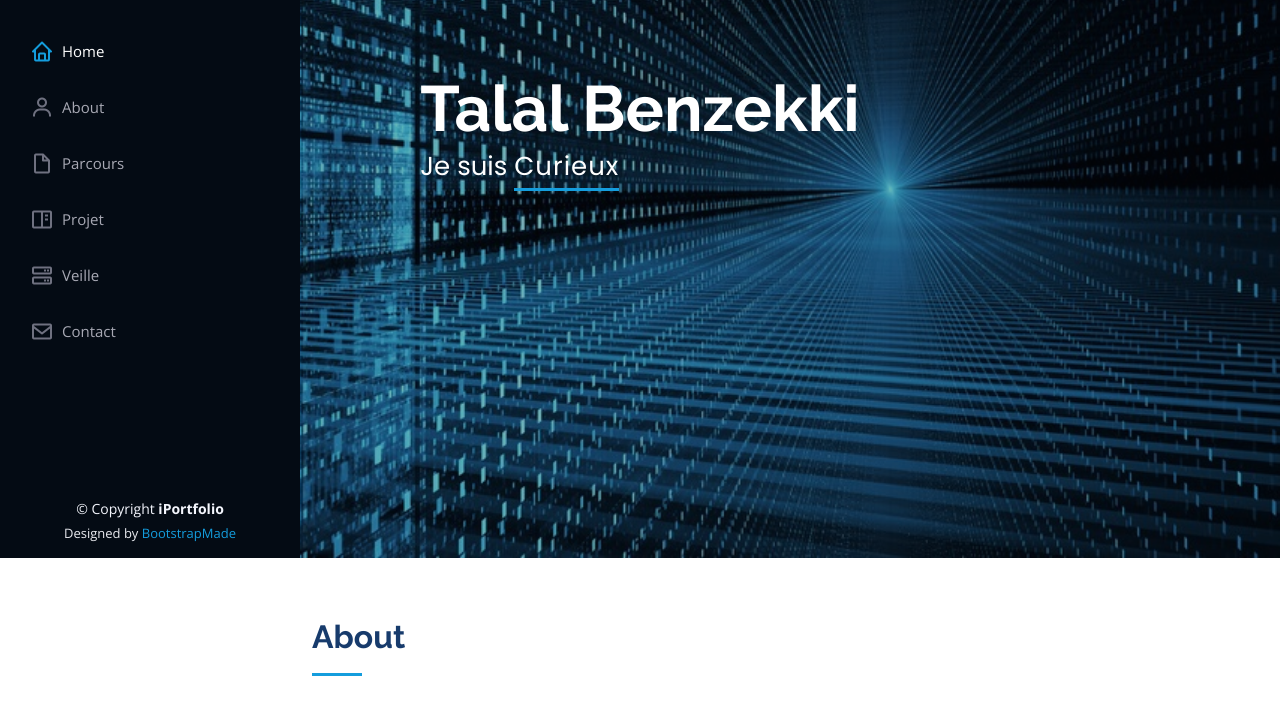
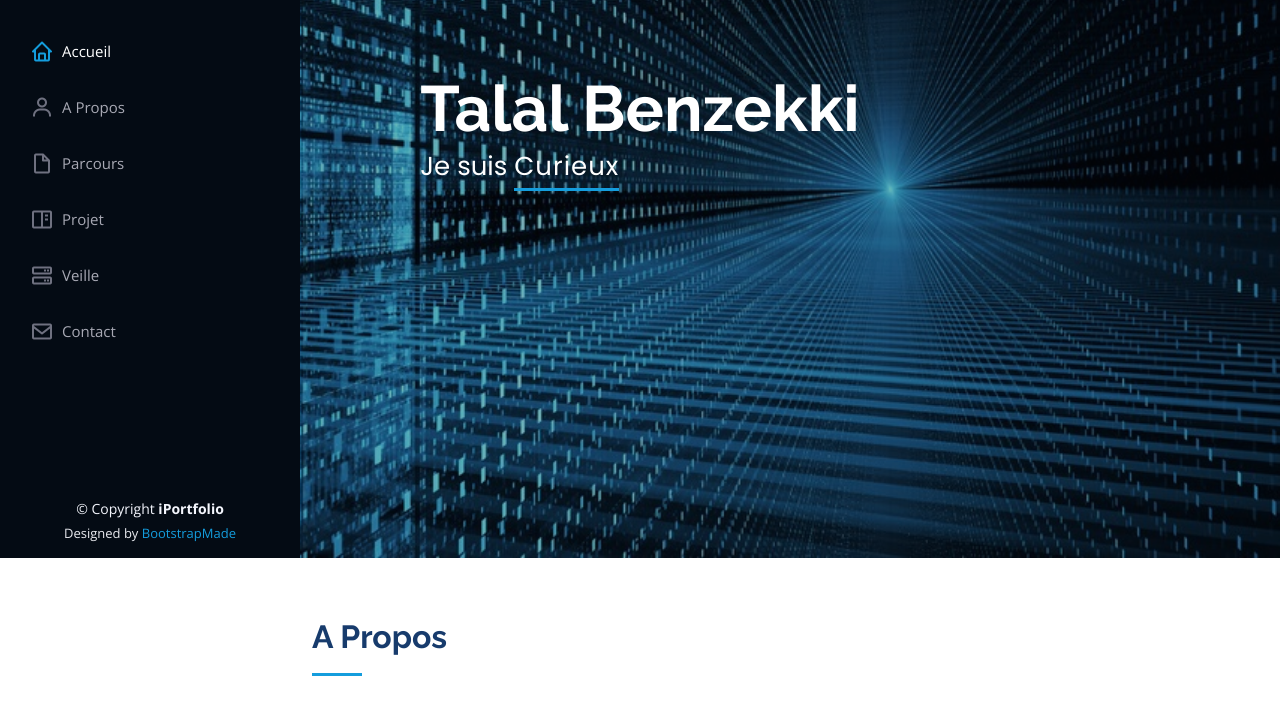
Before and after one commit to Astralale/Portfolio, a plain HTML site: page index.html in a window 1280 px wide. Shown: the part 242-952 px from the top of the page. Drawn offline with nearby package versions, Linux system fonts and the light colour scheme.

Commit message:
Fix: Traduction de certain mot

```diff
--- a/index.html
+++ b/index.html
@@ -59,8 +59,8 @@
 
       <nav id="navbar" class="nav-menu navbar">
         <ul>
-          <li><a href="#hero" class="nav-link scrollto active"><i class="bx bx-home"></i> <span>Home</span></a></li>
-          <li><a href="#about" class="nav-link scrollto"><i class="bx bx-user"></i> <span>About</span></a></li>
+          <li><a href="#hero" class="nav-link scrollto active"><i class="bx bx-home"></i> <span>Accueil</span></a></li>
+          <li><a href="#about" class="nav-link scrollto"><i class="bx bx-user"></i> <span>A Propos</span></a></li>
           <li><a href="#resume" class="nav-link scrollto"><i class="bx bx-file-blank"></i> <span>Parcours</span></a></li>
           <li><a href="#portfolio" class="nav-link scrollto"><i class="bx bx-book-content"></i> <span>Projet</span></a></li>
           <li><a href="#services" class="nav-link scrollto"><i class="bx bx-server"></i> <span>Veille</span></a></li>
@@ -85,7 +85,7 @@
       <div class="container">
 
         <div class="section-title">
-          <h2>About</h2>
+          <h2>A Propos</h2>
         </div>
 
         <div class="row">
```
